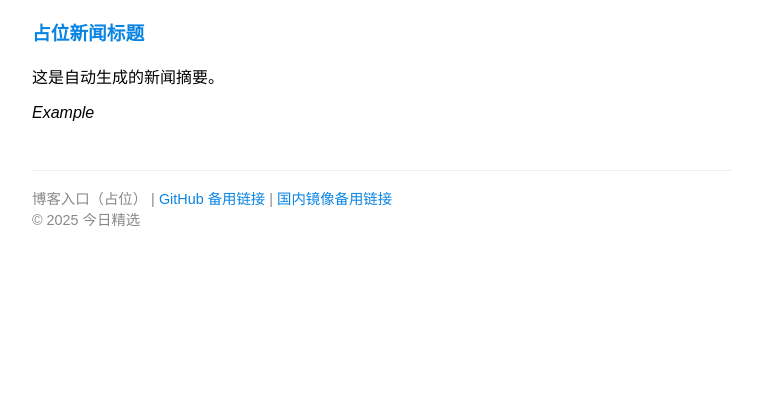
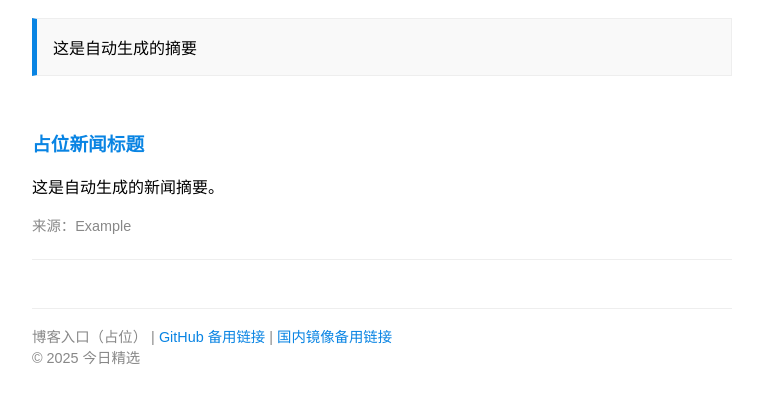
Before and after one commit to aicircus2030/todays-top10, a plain HTML site: page index.html in a window 1280 px wide. Shown: the part 129-532 px from the top of the page, without its empty margins (258-1021 px from the left). Drawn offline with Linux system fonts and the light colour scheme.

Commit message:
Update index.html
Update index with real news support

```diff
--- a/index.html
+++ b/index.html
@@ -1,4 +1,3 @@
-
 <!DOCTYPE html>
 <html lang="zh">
 <head>
@@ -15,6 +14,13 @@
     nav { margin-bottom: 1.5rem; font-size: 1rem; }
     nav a { margin-right: 1rem; color: #636e72; }
     footer { margin-top: 3rem; font-size: 0.9rem; color: #888; border-top: 1px solid #eee; padding-top: 1rem; }
+    .summary-box {
+      background: #f9f9f9;
+      padding: 1rem;
+      border: 1px solid #eee;
+      margin-bottom: 1.5rem;
+      border-left: 5px solid #0984e3;
+    }
   </style>
 </head>
 <body>
@@ -25,27 +31,50 @@
   </nav>
 
   <h1>今日热门话题精选</h1>
-  <ul id="news-list">加载中...</ul>
+
+  <div id="summary" class="summary-box">正在加载今日摘要...</div>
+
+  <ul id="news-list">正在加载新闻内容...</ul>
 
   <footer>
-    博客入口（占位） | <a href="-" target="_blank">GitHub 备用链接</a> |
+    博客入口（占位） |
+    <a href="#" target="_blank">GitHub 备用链接</a> |
     <a href="#">国内镜像备用链接</a><br>
     © 2025 今日精选
   </footer>
 
   <script>
-   fetch('news.json')
+    // 加载 summary.json 内容作为导语
+    fetch('summary.json?ts=' + Date.now())
+      .then(response => response.json())
+      .then(data => {
+        document.getElementById("summary").innerText = data.summary || "暂无摘要";
+      })
+      .catch(() => {
+        document.getElementById("summary").innerText = "⚠️ 无法加载摘要";
+      });
+
+    // 加载 news.json 内容
+    fetch('news.json?ts=' + Date.now())
       .then(response => response.json())
       .then(data => {
         const list = document.getElementById("news-list");
         list.innerHTML = "";
+        if (data.length === 0) {
+          list.innerHTML = "<p>⚠️ 暂无可用新闻</p>";
+        } else {
           data.forEach(item => {
-      const div = document.createElement("div");
-      div.innerHTML = `<h3><a href="${item.url}" target="_blank">${item.title}</a></h3><p>${item.summary}</p><p><i>${item.source}</i></p>`;
-      list.appendChild(div);
+            const li = document.createElement("li");
+            li.innerHTML = `
+              <h3><a href="${item.url}" target="_blank">${item.title}</a></h3>
+              <p>${item.summary}</p>
+              <p class="source">来源：${item.source}</p>
+            `;
+            list.appendChild(li);
           });
+        }
       })
-  .catch(error => {
+      .catch(() => {
         document.getElementById("news-list").innerHTML = "<p>⚠️ 无法加载新闻内容</p>";
       });
   </script>
```
Lines whose indentation alone changed are shown as unchanged.
